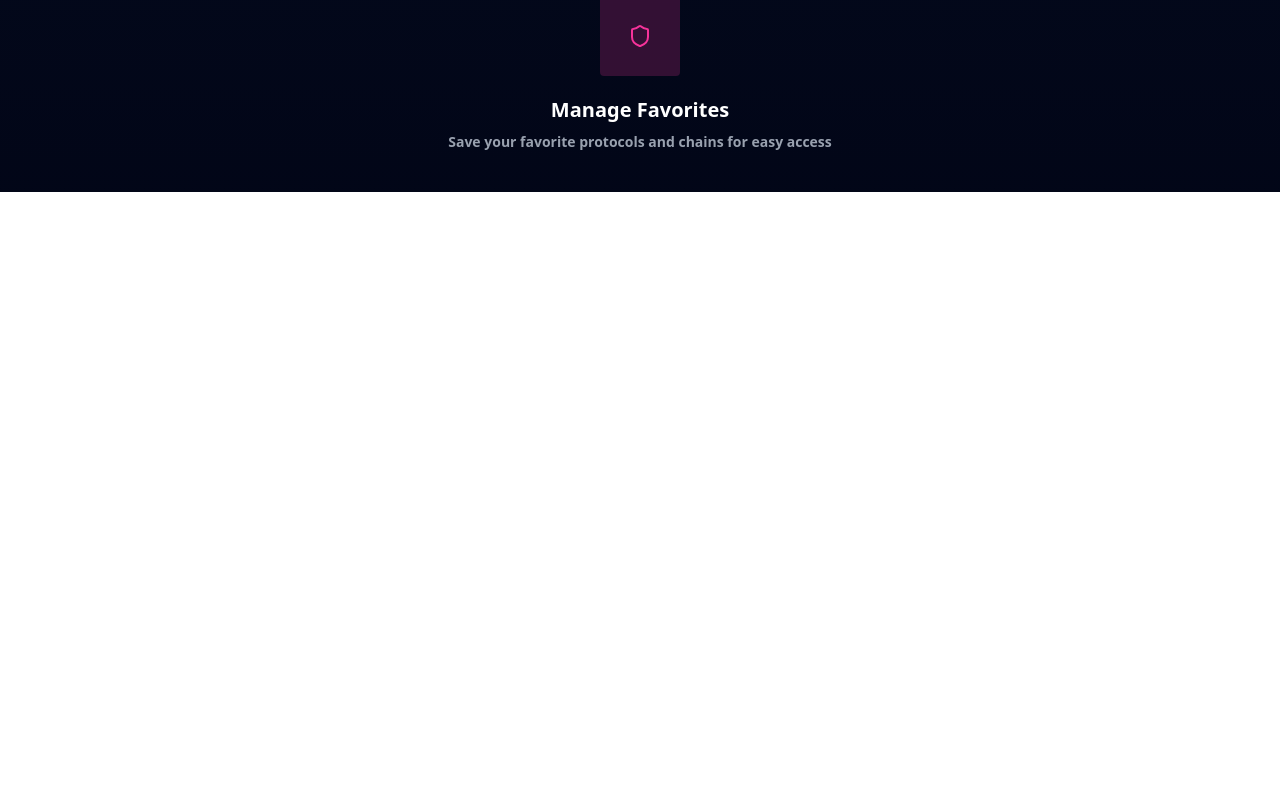
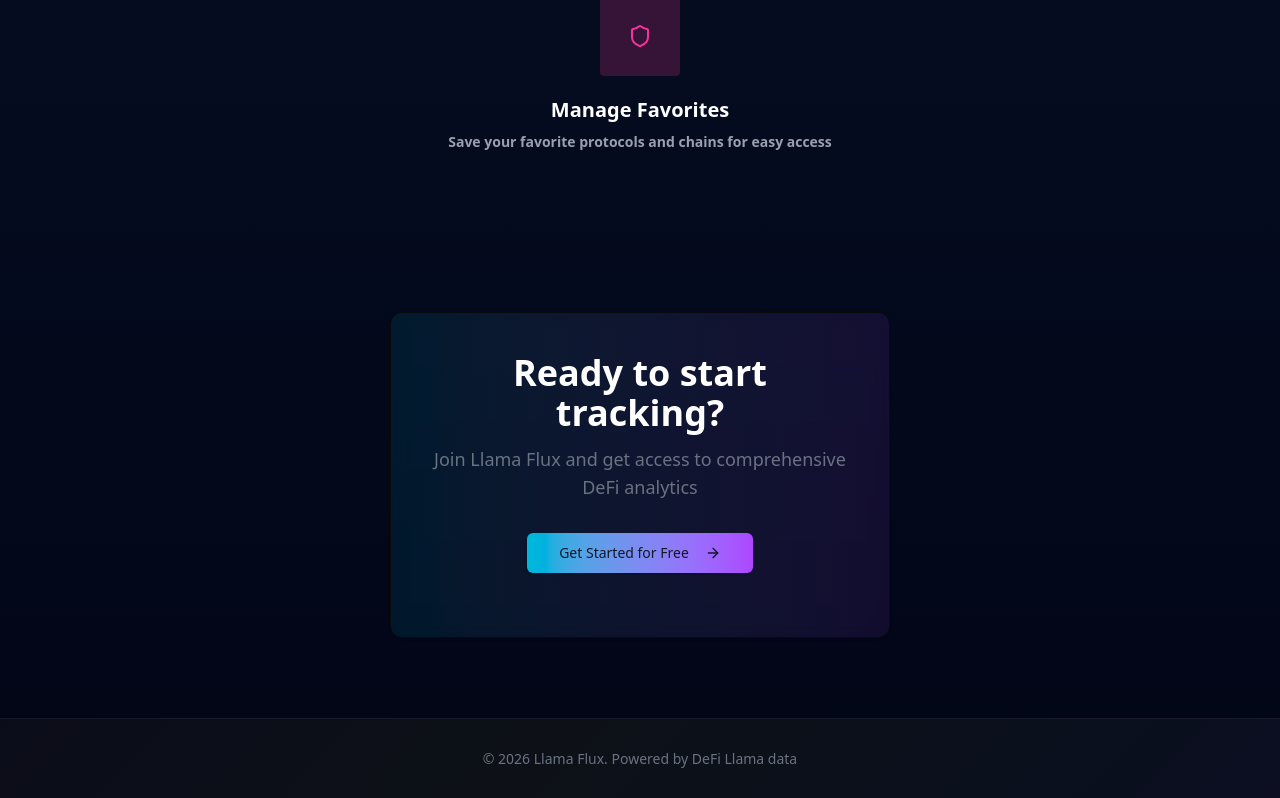
Before and after one commit to Operaconga14/llama_flux, a Next.js app: page /landing in a window 1280 px wide. Shown: the part 2742-3540 px from the top of the page. Before the commit the page ends 2934 px from the top, so only its background shows below. Built offline with nearby package versions, Linux system fonts and the light colour scheme.

Commit message:
Landing page Done

```diff
--- a/app/(public)/landing/page.tsx
+++ b/app/(public)/landing/page.tsx
@@ -1,4 +1,5 @@
 import ChainsByTVL from "@/app/components/chainsbytvl";
+import GetStarted from "@/app/components/getstarted";
 import Hero from "@/app/components/hero";
 import SliveMarket from "@/app/components/slivemarket";
 import TotalYieldPools from "@/app/components/totalyieldpools";
@@ -20,5 +21,8 @@
 
         {/* Why Llama Flux */}
         <WhyLlamaFlux />
+
+        {/* Join Us */}
+        <GetStarted />
     </div>;
 }
--- a/app/(public)/layout.tsx
+++ b/app/(public)/layout.tsx
@@ -1,3 +1,7 @@
+import Footer from "../components/footer";
+
 export default function PublicLayout({ children }: { children: React.ReactNode }) {
-    return <div className="min-h-screen">{children}</div>;
+    return <div className="min-h-screen">{children}
+        <Footer />
+    </div>;
 }
--- /dev/null
+++ b/app/components/footer.tsx
@@ -0,0 +1,8 @@
+export default function Footer() {
+    const fullYear = new Date().getFullYear()
+    return (
+        <div className="h-20 flex justify-center items-center bg-transparent border-t border-gray-800/50 text-center">
+            <p className="text-gray-500 text-xs md:text-sm">&copy; {fullYear} Llama Flux. Powered by DeFi Llama data</p>
+        </div>
+    )
+}
--- /dev/null
+++ b/app/components/getstarted.tsx
@@ -0,0 +1,27 @@
+import { Button } from "@/components/ui/button";
+import { Card, CardContent } from "@/components/ui/card";
+import { ArrowRight } from "lucide-react";
+import Link from "next/link";
+
+export default function GetStarted() {
+    return (
+        <div className="px-4 mt-30 pb-20 flex justify-center items-center ">
+            <Card className="w-full md:w-4/5 lg:w-2/5 flex flex-col justify-center items-center py-10 px-3 bg-gradient-to-r from-cyan-500/10 to-purple-500/10  backdrop-blur-sm">
+                <CardContent>
+                    <h1 className="text-4xl text-white font-semibold text-center">Ready to start tracking?</h1>
+                    <p className="text-gray-500 text-lg text-center mt-3">Join Llama Flux and get access to comprehensive DeFi analytics</p>
+
+                    {/* Button */}
+                    <div className="flex justify-center items-center mt-8">
+                        <Link href="/signup">
+                            <Button size="lg" className="text-gray-900 bg-gradient-to-r from-cyan-500 to-purple-500 hover:from-cyan-600 hover:to-purple-600">
+                                Get Started for Free
+                                <ArrowRight className="ml-2 h-5 w-5" />
+                            </Button>
+                        </Link>
+                    </div>
+                </CardContent>
+            </Card>
+        </div>
+    )
+}
```
